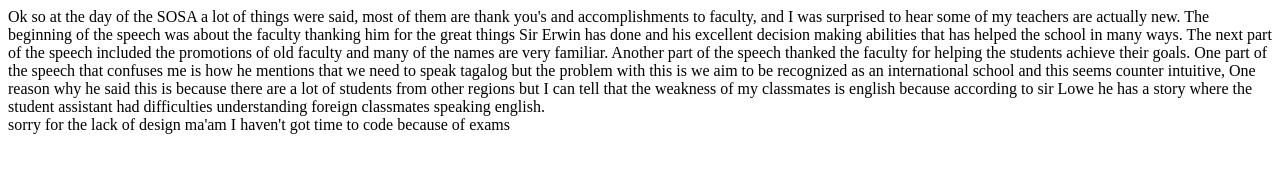
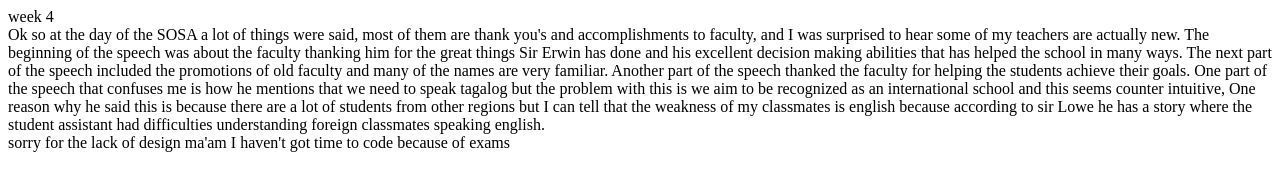
Before and after one commit to eziokenway123/RussSolanaJournal.github.io, a plain HTML site: page month-2.html in a window 1280 px wide. Drawn offline with Linux system fonts and the light colour scheme.

Commit message:
Update month-2.html

```diff
--- a/month-2.html
+++ b/month-2.html
@@ -2,7 +2,7 @@
 <html>
   <header>
     <div class="week-four-title">
-
+      week 4
     </div>
     <div week-four-journal-entry>
       Ok so at the day of the SOSA a lot of things were said, most of them are thank you's and accomplishments to faculty, and I was surprised to hear some of my teachers are actually new.
```
